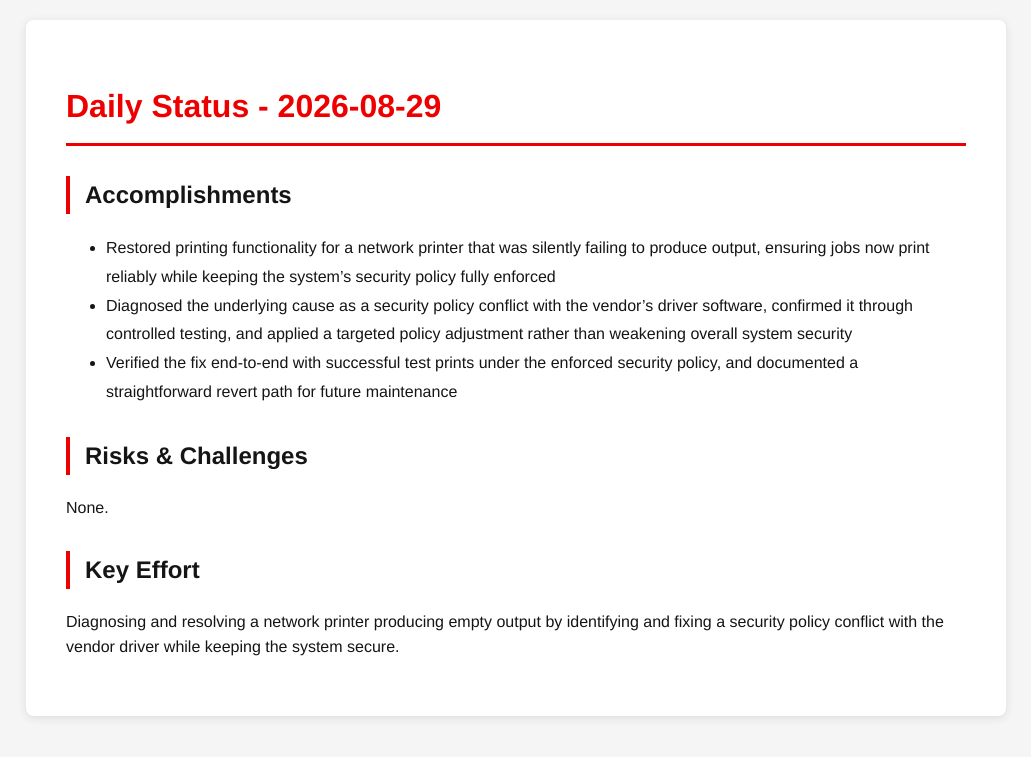
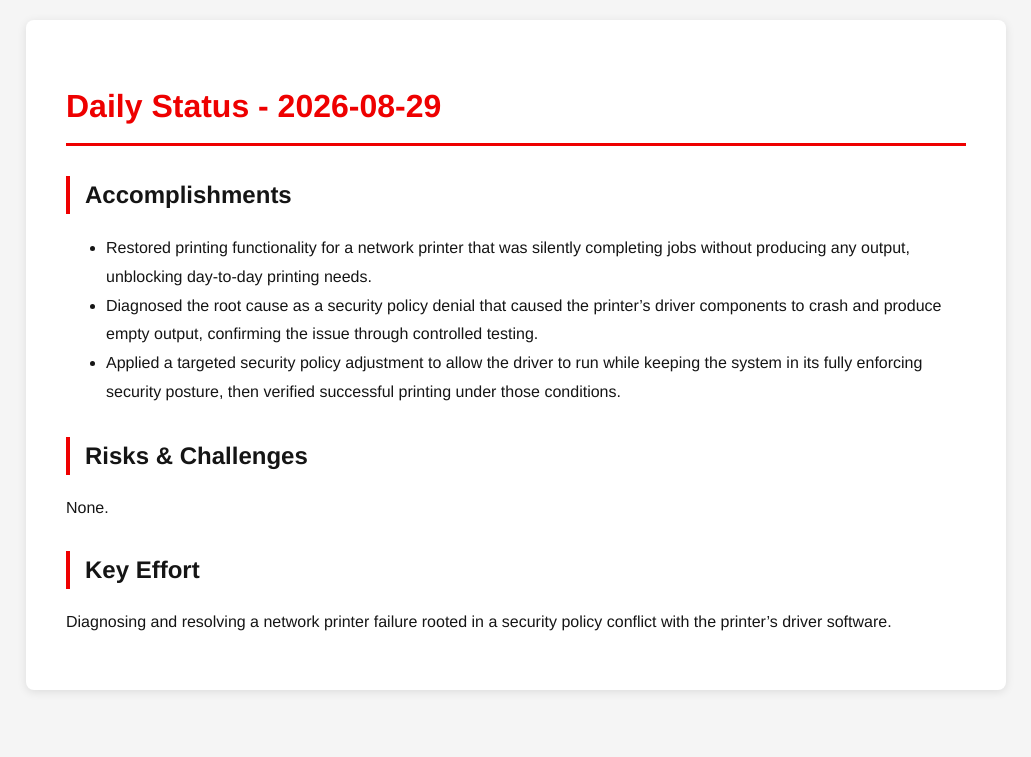
Before and after one commit to tzvatot/daily-status, a Jekyll site: the page built from 2026-08-29.md, in a window 1280 px wide. Shown: the top 757 px of the page, without its empty margins (124-1155 px from the left). Built offline with Jekyll 4.4.1, drawn with Linux system fonts in a browser that asks for light colours.

Commit message:
Daily status update - 2026-08-29

```diff
--- a/2026-08-29.md
+++ b/2026-08-29.md
@@ -7,12 +7,12 @@ date: 2026-08-29
 # Daily Status - 2026-08-29
 
 ## Accomplishments
-- Restored printing functionality for a network printer that was silently failing to produce output, ensuring jobs now print reliably while keeping the system's security policy fully enforced
-- Diagnosed the underlying cause as a security policy conflict with the vendor's driver software, confirmed it through controlled testing, and applied a targeted policy adjustment rather than weakening overall system security
-- Verified the fix end-to-end with successful test prints under the enforced security policy, and documented a straightforward revert path for future maintenance
+- Restored printing functionality for a network printer that was silently completing jobs without producing any output, unblocking day-to-day printing needs.
+- Diagnosed the root cause as a security policy denial that caused the printer's driver components to crash and produce empty output, confirming the issue through controlled testing.
+- Applied a targeted security policy adjustment to allow the driver to run while keeping the system in its fully enforcing security posture, then verified successful printing under those conditions.
 
 ## Risks & Challenges
 None.
 
 ## Key Effort
-Diagnosing and resolving a network printer producing empty output by identifying and fixing a security policy conflict with the vendor driver while keeping the system secure.
+Diagnosing and resolving a network printer failure rooted in a security policy conflict with the printer's driver software.
```
